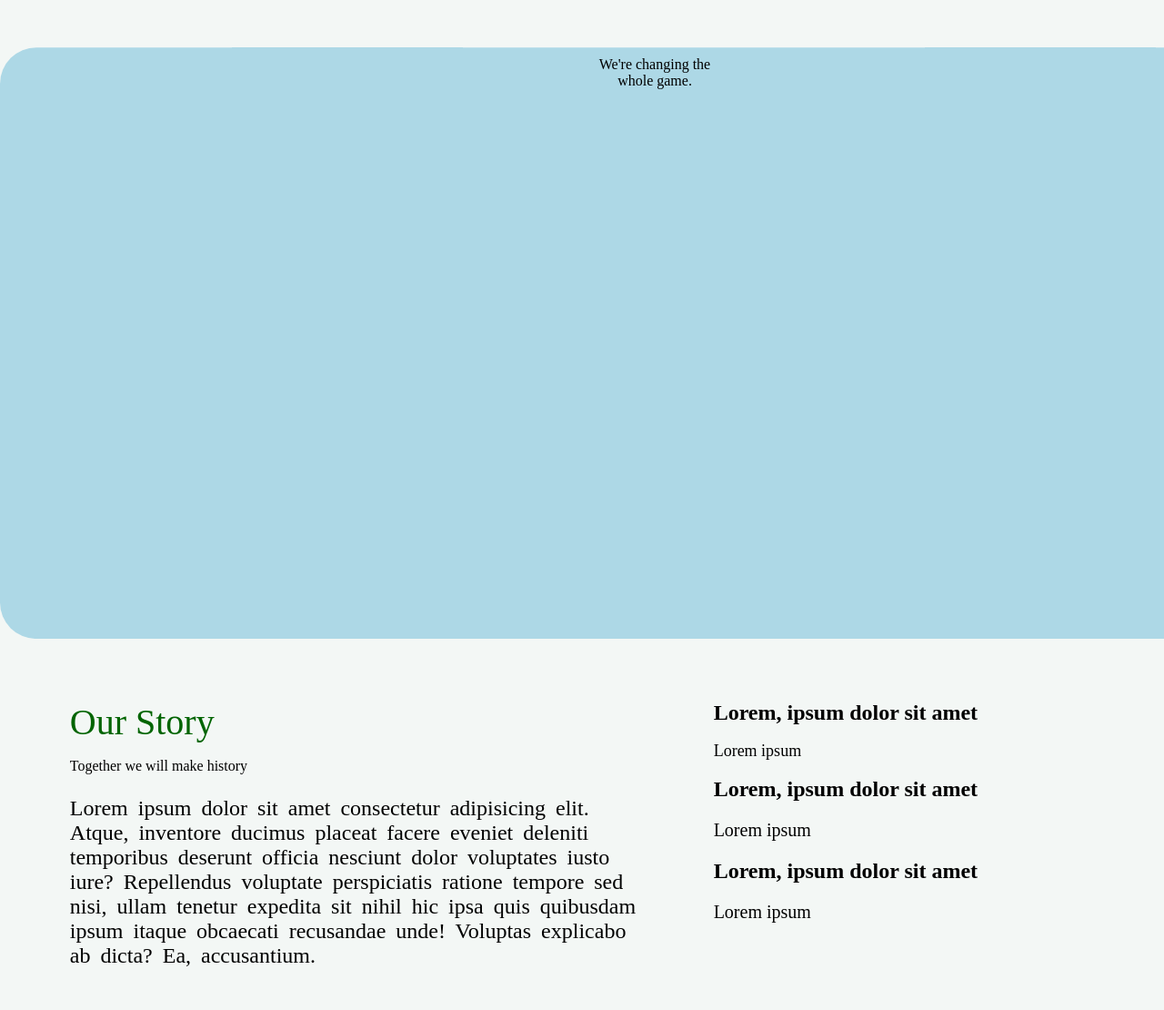
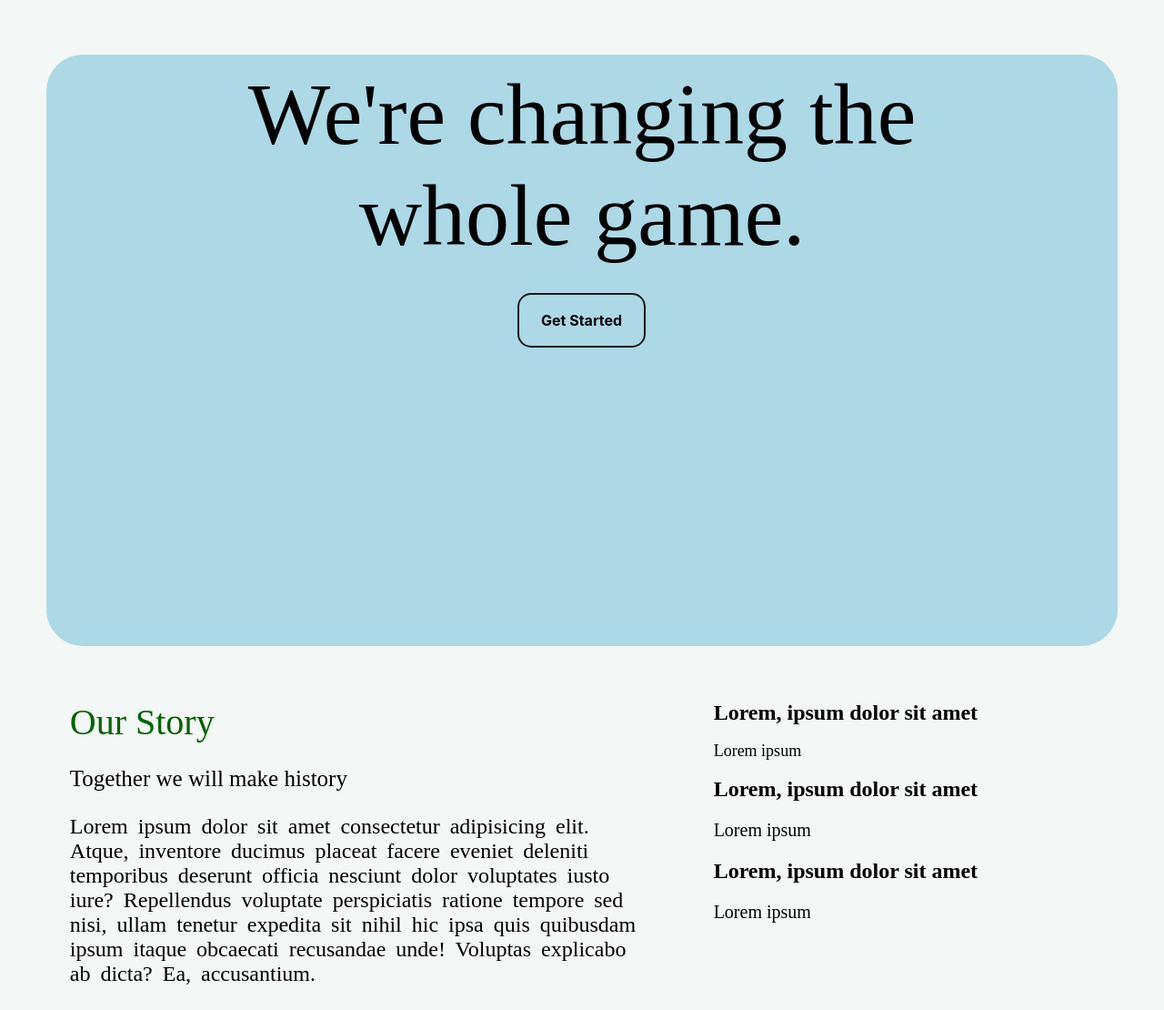
Before and after one commit to karnmodi/The_CryptoShow, a PHP site: page /HTML/AboutUs.html in a window 1280 px wide; the page is wider, and only the part inside the window is pictured. Shown: the part 88-1198 px from the top of that part at 91% size. Run offline with PHP 8.4, Linux system fonts and the light colour scheme.

Commit message:
Update AboutUs

```diff
--- a/CSS/AboutUs.Css
+++ b/CSS/AboutUs.Css
@@ -273,28 +273,66 @@ nav a.Register {
     background-size: cover;
     background-position: center;
     display: flex;
-    justify-content: center;
+    flex-direction: column;
+    justify-content: flex-start;
+    align-items: center;
     height: 80vh;
-    width: 180vh;
+    width: 92%;
     margin: 60px auto;
     padding-top: 10px;
     border-radius: 40px;
-    animation: floatAnimation 5s ease-in-out infinite alternate;
-    /* Add animation */
 }
 
-@keyframes floatAnimation {
-    0% {
-        transform: translateY(0);
-    }
-
-    100% {
-        transform: translateY(-10px);
-    }
+.container span {
+    font-size: 600%;
 }
 
 .container span {
     text-align: center;
+}
+
+.Get_Started {
+    appearance: none;
+    background-color: transparent;
+    border: 2px solid #1A1A1A;
+    border-radius: 15px;
+    box-sizing: border-box;
+    color: black;
+    cursor: pointer;
+    display: inline-block;
+    font-family: Roobert, -apple-system, BlinkMacSystemFont, "Segoe UI", Helvetica, Arial, sans-serif, "Apple Color Emoji", "Segoe UI Emoji", "Segoe UI Symbol";
+    font-size: 16px;
+    font-weight: 700;
+    line-height: normal;
+    margin: 30px;
+    min-height: 60px;
+    min-width: 0;
+    outline: none;
+    padding: 16px 24px;
+    text-align: center;
+    text-decoration: none;
+    transition: all 300ms cubic-bezier(.23, 1, 0.32, 1);
+    user-select: none;
+    -webkit-user-select: none;
+    touch-action: manipulation;
+    width: max-content;
+    will-change: transform;
+}
+
+.Get_Started:disabled {
+    pointer-events: none;
+}
+
+.Get_Started:hover {
+    color: #fff;
+    background-color: #1A1A1A;
+    box-shadow: rgba(0, 0, 0, 0.25) 0 8px 15px;
+    transform: translateY(-2px);
+}
+
+.Get_Started:active {
+    box-shadow: none;
+    transform: translateY(0);
 }
 
 #Section2 {
@@ -318,7 +356,7 @@ nav a.Register {
     margin-right: 80px;
 }
 
-.text2 .RhsContent{
+.text2 .RhsContent {
     flex: 2 40%;
     display: flex;
     justify-content: flex-start;
@@ -330,7 +368,7 @@ nav a.Register {
     text-align: left;
 }
 
-.text2 .Title span{
+.text2 .Title span {
     font-size: 40px;
     color: darkgreen;
 }
@@ -348,7 +386,9 @@ nav a.Register {
 
 }
 
-.text2 .One span, .Two span, .Three span{
+.text2 .One span,
+.Two span,
+.Three span {
     font-size: 24px;
     font-weight: bold;
 }
@@ -402,7 +442,7 @@ nav a.Register {
 }
 
 .text4 {
-    margin:2% 7% 4% 7%;
+    margin: 2% 7% 4% 7%;
     display: flex;
     justify-content: center;
     flex-direction: column;
@@ -436,9 +476,10 @@ nav a.Register {
 }
 
 .footer {
-    background-color: #1e3e75;
-    padding: 20px 0;
+    background-color: white;
+    padding: 10px 0;
     text-align: center;
+    box-shadow:  0 -5px 5px rgba(0, 0, 0, 0.1);
 }
 
 .footer-container {
@@ -451,13 +492,12 @@ nav a.Register {
     display: flex;
     justify-content: flex-end;
     margin-right: 2%;
-    /* Use percentage for margin */
+
 }
 
 .social-icon {
-    color: #fffefe;
+    color: black;
     font-size: 1.5rem;
-    /* Adjust font size */
     margin-left: 20px;
     transition: transform 0.15s ease;
 }
@@ -467,7 +507,7 @@ nav a.Register {
 }
 
 .footer-text h2 {
-    color: rgb(252, 255, 255);
+    color: black;
     transition: color cubic-bezier(0.075, 0.82, 0.165, 1) ease;
 }
 
--- a/HTML/AboutUs.html
+++ b/HTML/AboutUs.html
@@ -110,9 +110,11 @@
         </div>
     </div>
 
-
     <div class="container">
         <Span> We're changing the <br> whole game.</Span>
+        <div class="links">
+            <button class="Get_Started" role="button">Get Started</button>
+        </div>
     </div>
 
     <Section id="Section2">
@@ -122,10 +124,14 @@
 
                 <div class="Title">
                     <Span>Our Story</Span>
-                    <p>Together we will make history</p>
+                    <p style="font-size: 25px;">Together we will make history</p>
                 </div>
                 <div class="Paragraph">
-                    <p>Lorem ipsum dolor sit amet consectetur adipisicing elit. Atque, inventore ducimus placeat facere eveniet deleniti temporibus deserunt officia nesciunt dolor voluptates iusto iure? Repellendus voluptate perspiciatis ratione tempore sed nisi, ullam tenetur expedita sit nihil hic ipsa quis quibusdam ipsum itaque obcaecati recusandae unde! Voluptas explicabo ab dicta? Ea, accusantium.</p>
+                    <p>Lorem ipsum dolor sit amet consectetur adipisicing elit. Atque, inventore ducimus placeat facere
+                        eveniet deleniti temporibus deserunt officia nesciunt dolor voluptates iusto iure? Repellendus
+                        voluptate perspiciatis ratione tempore sed nisi, ullam tenetur expedita sit nihil hic ipsa quis
+                        quibusdam ipsum itaque obcaecati recusandae unde! Voluptas explicabo ab dicta? Ea, accusantium.
+                    </p>
                 </div>
 
             </div>
```
